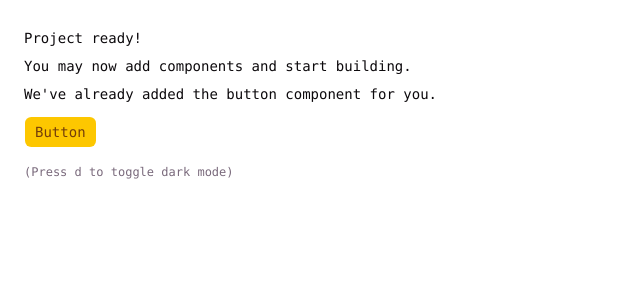
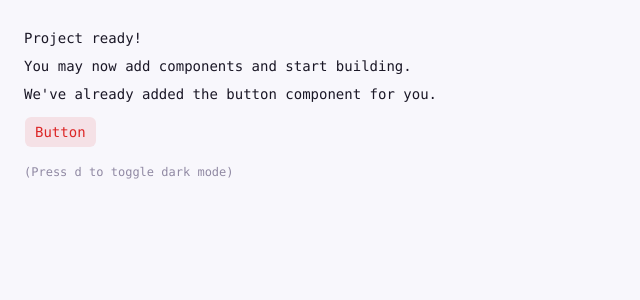
Before and after one commit to Israel-SoaresPorto/cloud-drill, a React (Vite) app: page / in a window 1280 px wide. Shown: the top 300 px of the page, without its empty margins (0-640 px from the left). Built offline with nearby package versions, Linux system fonts and the light colour scheme.

Commit message:
feat(ui): Organizar variavéis CSS  e modificar lógica de tema do app.

```diff
--- a/src/App.tsx
+++ b/src/App.tsx
@@ -8,7 +8,9 @@ export function App() {
           <h1 className="font-medium">Project ready!</h1>
           <p>You may now add components and start building.</p>
           <p>We&apos;ve already added the button component for you.</p>
-          <Button className="mt-2">Button</Button>
+          <Button className="mt-2" variant="destructive">
+            Button
+          </Button>
         </div>
         <div className="font-mono text-xs text-muted-foreground">
           (Press <kbd>d</kbd> to toggle dark mode)
--- a/src/components/theme-provider.tsx
+++ b/src/components/theme-provider.tsx
@@ -56,25 +56,6 @@ function disableTransitionsTemporarily() {
       })
     })
   }
-}
-
-function isEditableTarget(target: EventTarget | null) {
-  if (!(target instanceof HTMLElement)) {
-    return false
-  }
-
-  if (target.isContentEditable) {
-    return true
-  }
-
-  const editableParent = target.closest(
-    "input, textarea, select, [contenteditable='true']"
-  )
-  if (editableParent) {
-    return true
-  }
-
-  return false
 }
 
 export function ThemeProvider({
@@ -140,46 +121,6 @@ export function ThemeProvider({
   }, [theme, applyTheme])
 
   React.useEffect(() => {
-    const handleKeyDown = (event: KeyboardEvent) => {
-      if (event.repeat) {
-        return
-      }
-
-      if (event.metaKey || event.ctrlKey || event.altKey) {
-        return
-      }
-
-      if (isEditableTarget(event.target)) {
-        return
-      }
-
-      if (event.key.toLowerCase() !== "d") {
-        return
-      }
-
-      setThemeState((currentTheme) => {
-        const nextTheme =
-          currentTheme === "dark"
-            ? "light"
-            : currentTheme === "light"
-              ? "dark"
-              : getSystemTheme() === "dark"
-                ? "light"
-                : "dark"
-
-        localStorage.setItem(storageKey, nextTheme)
-        return nextTheme
-      })
-    }
-
-    window.addEventListener("keydown", handleKeyDown)
-
-    return () => {
-      window.removeEventListener("keydown", handleKeyDown)
-    }
-  }, [storageKey])
-
-  React.useEffect(() => {
     const handleStorageChange = (event: StorageEvent) => {
       if (event.storageArea !== localStorage) {
         return
--- a/src/index.css
+++ b/src/index.css
@@ -5,6 +5,24 @@
 @custom-variant dark (&:is(.dark *));
 
 @theme inline {
+  /* Backgrounds */
+  --color-deep: var(--bg-deep); /* Fundo global da aplicação */
+  --color-option: var(--bg-option); /* Fundo das alternativas em repouso */
+  --color-option-hover: var(--bg-option-hover); /* Hover nas alternativas */
+
+  /* Text & Typography */
+  --color-primary-tx: var(--text-primary); /* Enunciado, títulos, texto principal */
+  --color-secondary-tx: var(--text-secondary); /* Texto das alternativas, labels */
+  --color-muted-tx: var(--text-muted); /* Labels auxiliares, letras das opções */
+
+  /* Accents & States */
+  --color-accent-orange: var(--accent-orange); /* Ação principal */
+  --color-accent-cyan: var(--accent-cyan); /* Informação contextual */
+  --color-correct: var(--correct); /* Estados de correto */
+  --color-wrong: var(--wrong); /* Estado de incorreto  */
+
+  --color-idle: var(--border-idle); /* Bordas de inputs e opções em repouso */
+
   --font-heading: var(--font-mono);
   --color-sidebar-ring: var(--sidebar-ring);
   --color-sidebar-border: var(--sidebar-border);
@@ -47,24 +65,45 @@
 }
 
 :root {
-    --background: oklch(1 0 0);
-    --foreground: oklch(0.145 0.008 326);
-    --card: oklch(1 0 0);
-    --card-foreground: oklch(0.145 0.008 326);
-    --popover: oklch(1 0 0);
-    --popover-foreground: oklch(0.145 0.008 326);
-    --primary: oklch(0.852 0.199 91.936);
-    --primary-foreground: oklch(0.421 0.095 57.708);
-    --secondary: oklch(0.967 0.001 286.375);
-    --secondary-foreground: oklch(0.21 0.006 285.885);
-    --muted: oklch(0.96 0.003 325.6);
-    --muted-foreground: oklch(0.542 0.034 322.5);
-    --accent: oklch(0.96 0.003 325.6);
-    --accent-foreground: oklch(0.212 0.019 322.12);
-    --destructive: oklch(0.577 0.245 27.325);
-    --border: oklch(0.922 0.005 325.62);
-    --input: oklch(0.922 0.005 325.62);
-    --ring: oklch(0.711 0.019 323.02);
+  /* Backgrounds */
+  --bg-deep: oklch(0.9547 0.0188 292.61);
+  --bg-card: oklch(0.9783 0.0067 295.45);
+  --bg-option: oklch(0.9289 0.0217 294.58);
+  --bg-option-hover: oklch(0.8967 0.0305 298.24);
+
+  /* Text & Typography */
+  --text-primary: oklch(0.2157 0.0293 292.95);
+  --text-secondary: oklch(0.4673 0.0521 297.25);
+  --text-muted: oklch(0.645 0.0391 297.62);
+
+  /* Accents & States */
+  --accent-orange: oklch(0.772 0.1738 64.55);
+  --accent-cyan: oklch(0.6089 0.1109 221.72);
+  --correct: oklch(0.596 0.1274 163.23);
+  --wrong: oklch(0.5771 0.2152 27.33);
+
+  /* Borders & Inputs */
+  --border-idle: oklch(0.8603 0.0393 298.63);
+
+  /* Shadcn/UI variables */
+  --background: oklch(0.9783 0.0067 295.45);
+  --foreground: oklch(0.2157 0.0293 292.95);
+  --card: oklch(0.9547 0.0188 292.61);
+  --card-foreground: oklch(0.15 0.02 280);
+  --popover: oklch(0.9547 0.0188 292.61);
+  --popover-foreground: oklch(0.15 0.02 280);
+  --primary: oklch(0.772 0.1738 64.55);
+  --primary-foreground: oklch(0.13441 0.00002 271.152);
+  --secondary: oklch(0.9289 0.0217 294.58);
+  --secondary-foreground: oklch(0.408 0.06565 297.535);
+  --muted: oklch(0.4673 0.0521 297.25);
+  --muted-foreground: oklch(0.645 0.0391 297.62);
+  --accent: oklch(0.6089 0.1109 221.72);
+  --accent-foreground: oklch(0.98 0.01 280);
+  --destructive: oklch(0.5771 0.2152 27.33);
+  --border: oklch(0.8603 0.0393 298.63 / 0.1);
+  --input: oklch(0.8603 0.0393 298.63 / 0.15);
+  --ring: oklch(0.772 0.1738 64.55 / 0.15);
   --chart-1: oklch(0.865 0.127 207.078);
   --chart-2: oklch(0.715 0.143 215.221);
   --chart-3: oklch(0.609 0.126 221.723);
@@ -82,24 +121,44 @@
 }
 
 .dark {
-    --background: oklch(0.145 0.008 326);
-    --foreground: oklch(0.985 0 0);
-    --card: oklch(0.212 0.019 322.12);
+  /* Backgrounds */
+  --bg-deep: oklch(0.1649 0.0291 289.36);
+  --bg-card: oklch(0.2037 0.0449 287.71);
+  --bg-option: oklch(0.2339 0.0528 288.17);
+  --bg-option-hover: oklch(0.2567 0.0571 287.59);
+
+  /* Text & Typography */
+  --text-primary: oklch(0.9518 0.0257 295.56);
+  --text-secondary: oklch(0.6315 0.0689 293.3);
+  --text-muted: oklch(0.426 0.0657 291.38);
+
+  /* Accents & States */
+  --accent-orange: oklch(0.772 0.1738 64.55);
+  --accent-cyan: oklch(0.7834 0.1314 188);
+  --correct: oklch(0.7319 0.1499 163.69);
+  --wrong: oklch(0.6652 0.1853 23.6);
+
+  /* Borders & Inputs */
+  --border-idle: oklch(0.2886 0.0627 288.38 / 0.1);
+
+  --background: oklch(0.1649 0.0291 289.36);
+  --foreground: oklch(0.9518 0.0257 295.56);
+  --card: oklch(0.2037 0.0449 287.71);
   --card-foreground: oklch(0.985 0 0);
-    --popover: oklch(0.212 0.019 322.12);
+  --popover: oklch(0.2037 0.0449 287.71);
   --popover-foreground: oklch(0.985 0 0);
-    --primary: oklch(0.795 0.184 86.047);
+  --primary: oklch(0.772 0.1738 64.55);
   --primary-foreground: oklch(0.421 0.095 57.708);
-    --secondary: oklch(0.274 0.006 286.033);
+  --secondary: oklch(0.2339 0.0528 288.17);
   --secondary-foreground: oklch(0.985 0 0);
-    --muted: oklch(0.263 0.024 320.12);
-    --muted-foreground: oklch(0.711 0.019 323.02);
-    --accent: oklch(0.263 0.024 320.12);
-    --accent-foreground: oklch(0.985 0 0);
-    --destructive: oklch(0.704 0.191 22.216);
-    --border: oklch(1 0 0 / 10%);
-    --input: oklch(1 0 0 / 15%);
-    --ring: oklch(0.542 0.034 322.5);
+  --muted: oklch(0.6315 0.0689 293.3);
+  --muted-foreground: oklch(0.426 0.0657 291.38);
+  --accent: oklch(0.7834 0.1314 188);
+  --accent-foreground: oklch(0.06 0.04 280);
+  --destructive: oklch(0.6652 0.1853 23.6);
+  --border: oklch(0.2886 0.0627 288.38 / 0.1);
+  --input: oklch(0.2886 0.0627 288.38 / 0.15);
+  --ring: oklch(0.772 0.1738 64.55 / 0.15);
   --chart-1: oklch(0.865 0.127 207.078);
   --chart-2: oklch(0.715 0.143 215.221);
   --chart-3: oklch(0.609 0.126 221.723);
```
Lines whose indentation alone changed are shown as unchanged.
